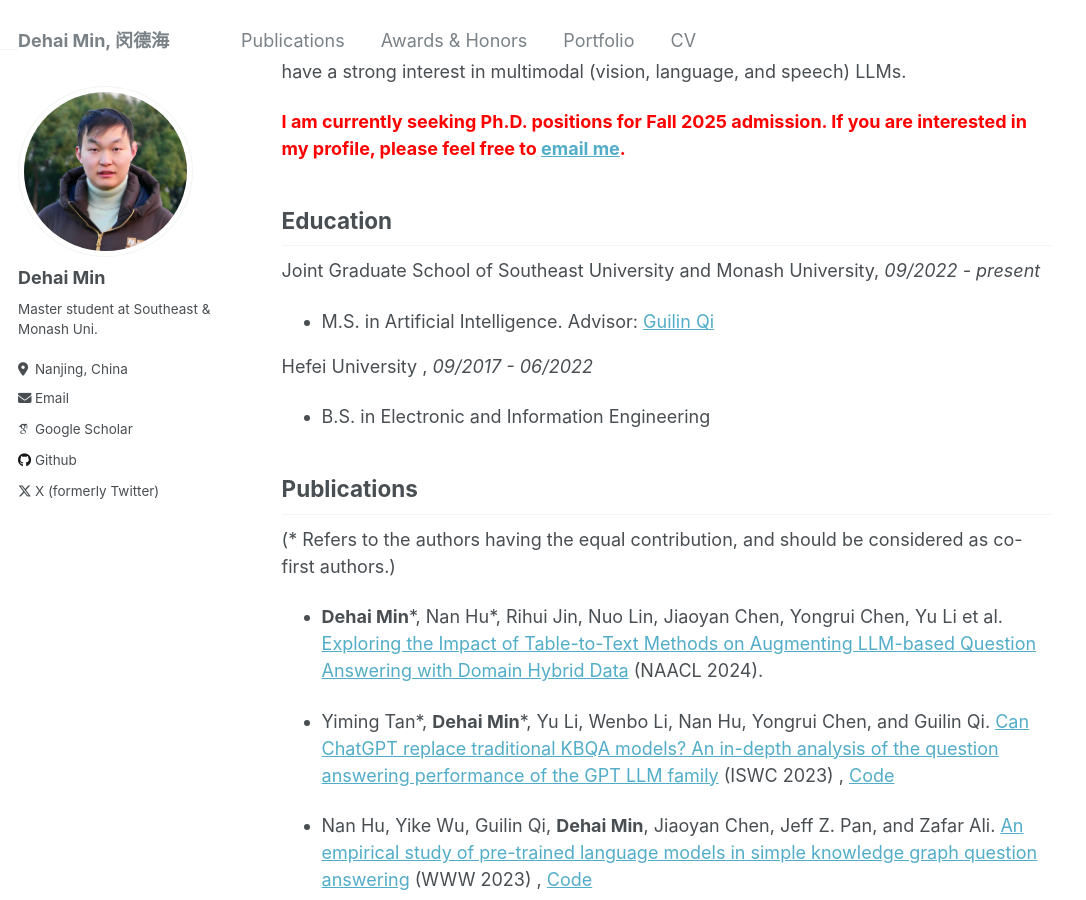
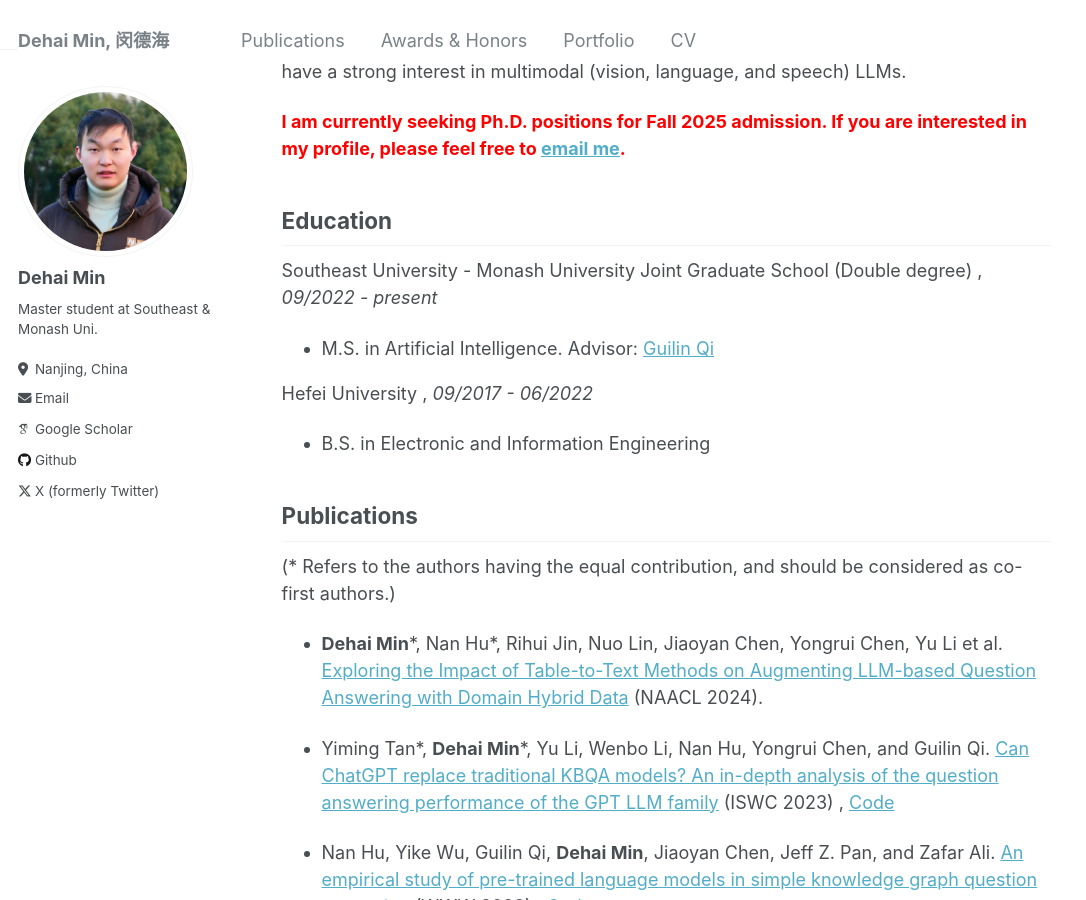
Before and after one commit to ZhishanQ/ZhishanQ.github.io, a Jekyll site: the page built from _pages/about.md, in a window 1280 px wide and 900 px high, scrolled down 337 px. Shown: the whole window, without its empty margins (0-1086 px from the left). Built offline with Jekyll 4.4.1, drawn with Linux system fonts in a browser that asks for light colours; some web fonts are replaced.

Commit message:
Update about.md

```diff
--- a/_pages/about.md
+++ b/_pages/about.md
@@ -16,7 +16,7 @@ My research fields include Natural Language Processing (NLP) and Knowledge Graph
 
 ## Education
 
-Joint Graduate School of Southeast University and Monash University, *09/2022 - present*
+Southeast University - Monash University Joint Graduate School (Double degree) , *09/2022 - present*
 
 * M.S. in Artificial Intelligence. Advisor: [Guilin Qi](https://scholar.google.com/citations?user=1gw3LJQAAAAJ&hl=en)
 
```
